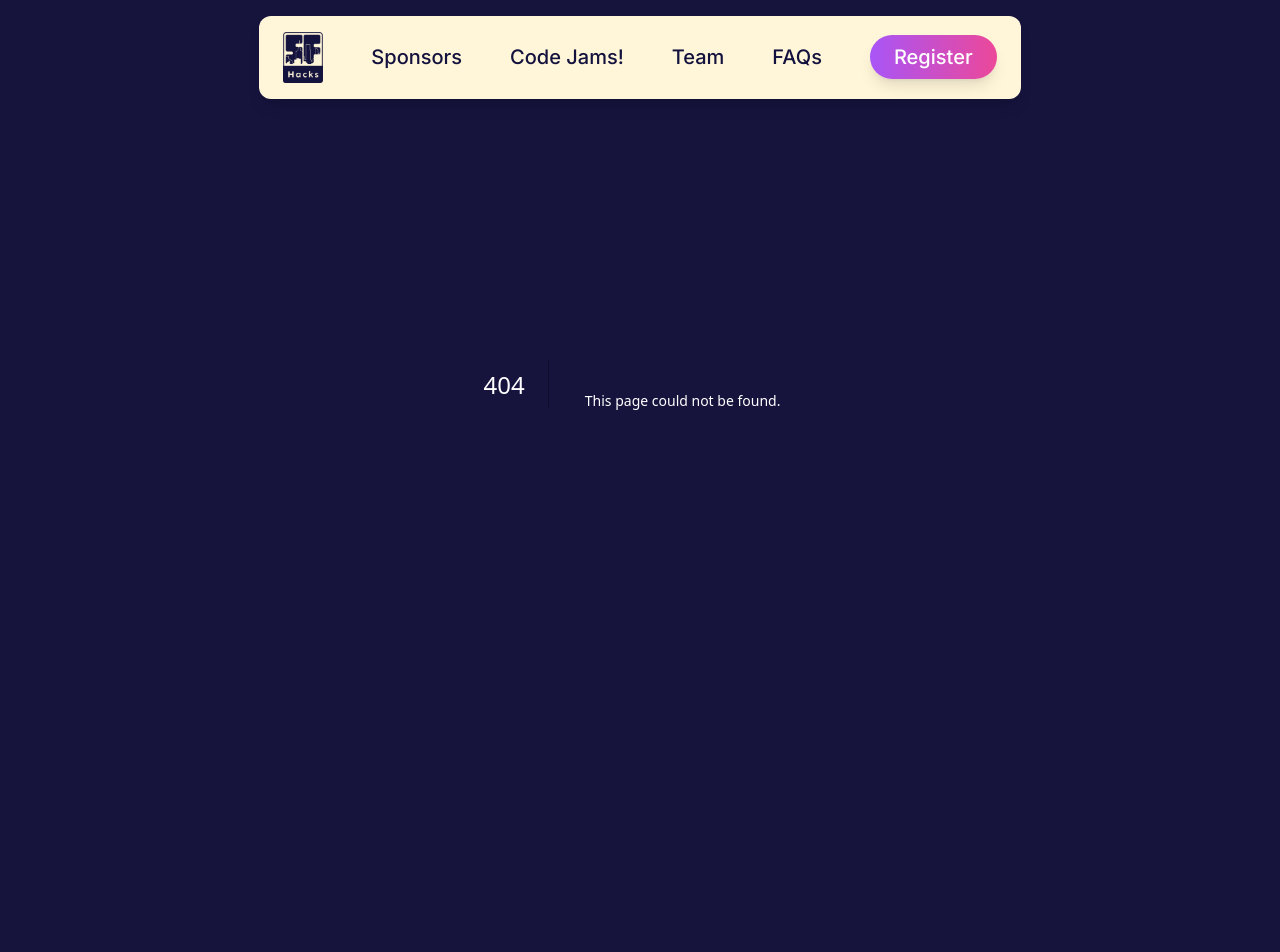
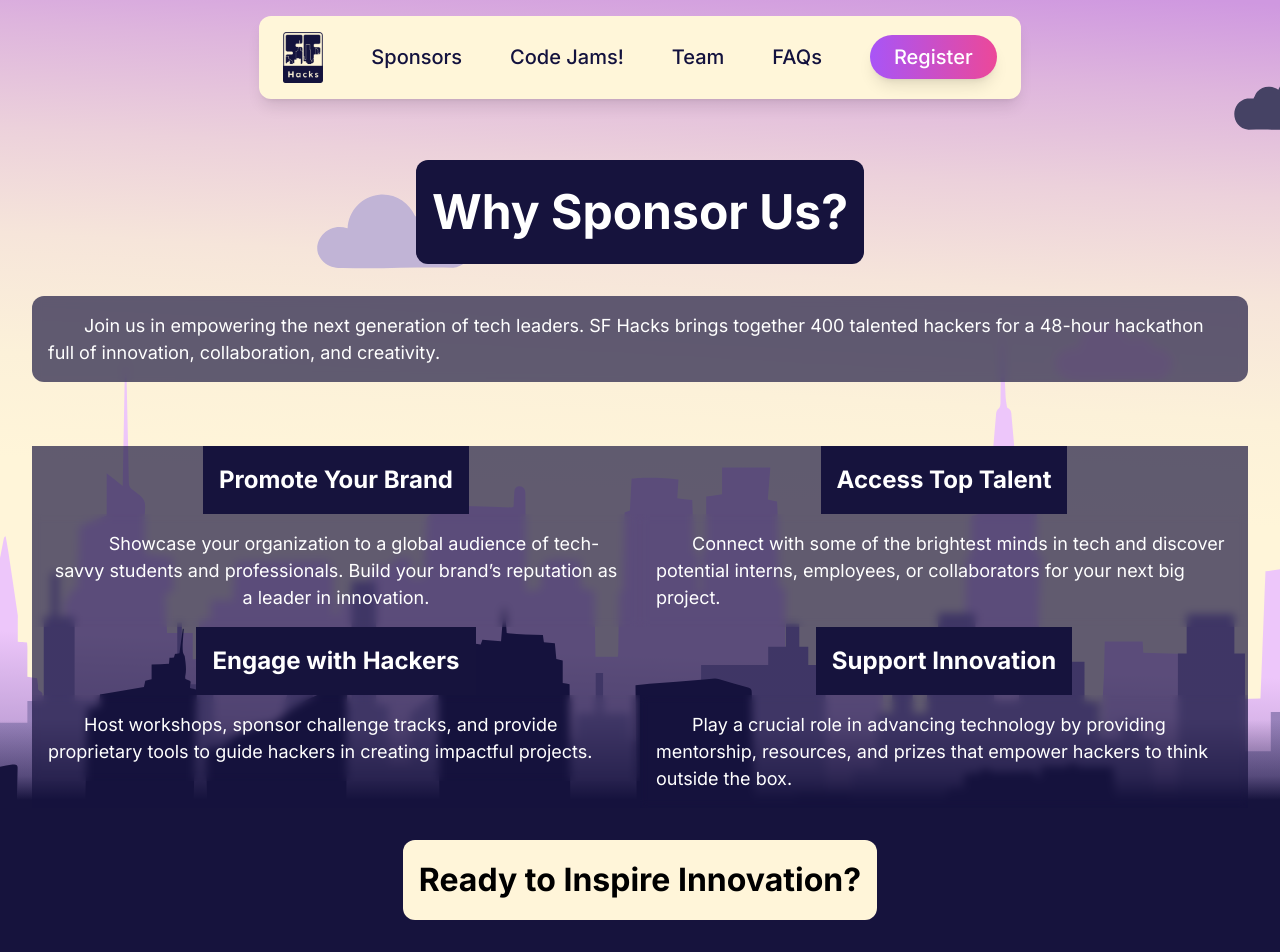
Before and after one commit to SF-Hacks-at-SFSU/sfhacks2025, a Next.js app: page /sponsors/why-sponsor in a window 1280 px wide. Before the commit this address had no page. Shown: the top 952 px of the page. Before the commit the page ends 800 px from the top, so only its background shows below. Built offline with nearby package versions, Linux system fonts and the light colour scheme.

Commit message:
## Why Sponsors Page - Moved the temporary `WhySponsorUs.js`'s code to the `page.tsx` of the why-sponsor page - Added a link to the why-sponsor page in the sponsors page

```diff
--- a/src/app/sponsors/WhySponsorUs.js
+++ /dev/null
@@ -1,70 +0,0 @@
-// WhySponsorUs.js
-import React from 'react';
-
-const WhySponsorUs = () => {
-  return (
-    <div className="bg-sfDarkerBlue py-8 px-4 sm:px-8">
-      <div className=" max-w-4xl mx-auto">
-
-        <h1 className="bg-sfyellow text-black text-3xl font-bold text-center rounded-xl mb-4">
-          Why Sponsor Us?
-        </h1>
-        <p className=" text-center mb-8 text-xl">Join us in empowering the next generation of tech leaders. SF Hacks brings together 400 talented hackers for a 48-hour hackathon full of innovation, collaboration, and creativity.</p>
-
-
-        <div className="grid grid-cols-1 md:grid-cols-2 gap-8">
-          <div className=" bg-sfDarkPurp rounded-lg shadow-md p-6">
-            <h2 className=" text-sfyellow rounded-md text-xl font-semibold  mb-2">
-              Promote Your Brand
-            </h2>
-            <p className="text-center">
-              Showcase your organization to a global audience of tech-savvy students and professionals. Build your brand’s reputation as a leader in innovation.
-            </p>
-          </div>
-          <div className="bg-sfDarkPurp rounded-lg shadow-md p-6">
-            <h2 className="text-xl text-sfyellow rounded-md font-semibold  mb-2">
-              Access Top Talent
-            </h2>
-            <p className="text-center">
-              Connect with some of the brightest minds in tech and discover potential interns, employees, or collaborators for your next big project.
-            </p>
-          </div>
-          <div className="bg-sfDarkPurp rounded-lg shadow-md p-6">
-            <h2 className="text-xl text-sfyellow font-semibold rounded-md mb-2">
-              Engage with Hackers
-            </h2>
-            <p className="text-center">
-              Host workshops, sponsor challenge tracks, and provide proprietary tools to guide hackers in creating impactful projects.
-            </p>
-          </div>
-          <div className="bg-sfDarkPurp rounded-lg shadow-md p-6">
-            <h2 className="text-xl rounded-md text-sfyellow font-semibold mb-2">
-              Support Innovation
-            </h2>
-            <p className="text-center">
-              Play a crucial role in advancing technology by providing mentorship, resources, and prizes that empower hackers to think outside the box.
-            </p>
-          </div>
-        </div>
-
-
-        <div className=" mt-12 text-center">
-          <h3 className="text-2xl font-bold bg-sfyellow text-black rounded-md  mb-4">
-            Ready to Inspire Innovation?
-          </h3>
-          <p className="text-center">
-            Contact us today to learn how you can contribute to SF Hacks 2025 and make a lasting impact.
-          </p>
-          <a
-            href="mailto:sfhacksteam@gmail.com"
-            className="inline-block px-6 py-3 bg-sfDarkPurp text-white hover:scale-105 font-semibold rounded-lg shadow  transition"
-          >
-            Sponsor Us
-          </a>
-        </div>
-      </div>
-    </div>
-  );
-};
-
-export default WhySponsorUs;
--- a/src/app/sponsors/page.tsx
+++ b/src/app/sponsors/page.tsx
@@ -2,6 +2,7 @@
 import Logos from "./components/Logos";
 import sponsorsData from "@/custom-img-loader/sponsor-logos/data.json";
 import { SponsorsDatum } from "./types";
+import Link from "next/link";
 
 const currentSponsors = (sponsorsData as SponsorsDatum[]).filter(
 	({ isCurrent }) => isCurrent
@@ -22,6 +23,12 @@ export default function SponsorsPage() {
 				}}
 			></Logos>
 
+			<Link
+				href="/sponsors/why-sponsor"
+				className="button"
+			>
+				Sponsor Us!
+			</Link>
 			<h2>Past Sponsors</h2>
 			<Logos
 				className="pastSponsors"
--- /dev/null
+++ b/src/app/sponsors/why-sponsor/page.tsx
@@ -0,0 +1,58 @@
+import "./styles.css";
+
+export default function WhySponsorPage() {
+	return (
+		<main>
+			<h1>Why Sponsor Us?</h1>
+			<p>
+				Join us in empowering the next generation of tech leaders. SF Hacks
+				brings together 400 talented hackers for a 48-hour hackathon full of
+				innovation, collaboration, and creativity.
+			</p>
+			<div className="customGridContainer">
+				<section>
+					<h3>Promote Your Brand</h3>
+					<p className="text-center">
+						Showcase your organization to a global audience of tech-savvy
+						students and professionals. Build your brand’s reputation as a
+						leader in innovation.
+					</p>
+				</section>
+				<section>
+					<h3>Access Top Talent</h3>
+					<p>
+						Connect with some of the brightest minds in tech and discover
+						potential interns, employees, or collaborators for your next big
+						project.
+					</p>
+				</section>
+				<section>
+					<h3>Engage with Hackers</h3>
+					<p>
+						Host workshops, sponsor challenge tracks, and provide proprietary
+						tools to guide hackers in creating impactful projects.
+					</p>
+				</section>
+				<section>
+					<h3>Support Innovation</h3>
+					<p>
+						Play a crucial role in advancing technology by providing mentorship,
+						resources, and prizes that empower hackers to think outside the box.
+					</p>
+				</section>
+			</div>
+
+			<h2 className="bg-sfyellow text-black">Ready to Inspire Innovation?</h2>
+			<p>
+				Contact us today to learn how you can contribute to SF Hacks 2025 and
+				make a lasting impact.
+			</p>
+			<a
+				href="mailto:sfhacksteam@gmail.com"
+				className="button specialButton"
+			>
+				Contact Us!
+			</a>
+		</main>
+	);
+}
--- /dev/null
+++ b/src/app/sponsors/why-sponsor/styles.css
@@ -0,0 +1,18 @@
+.customGridContainer {
+	padding: unset;
+	background-color: unset;
+	display: grid;
+	grid-template-columns: 1fr 1fr;
+	gap: var(--rootChildMargin);
+
+	& > * {
+		padding: var(--rootPadding);
+		background-color: var(--background-color);
+	}
+}
+
+@media (max-width: 768px) {
+	.customGridContainer {
+		grid-template-columns: 1fr;
+	}
+}
```
